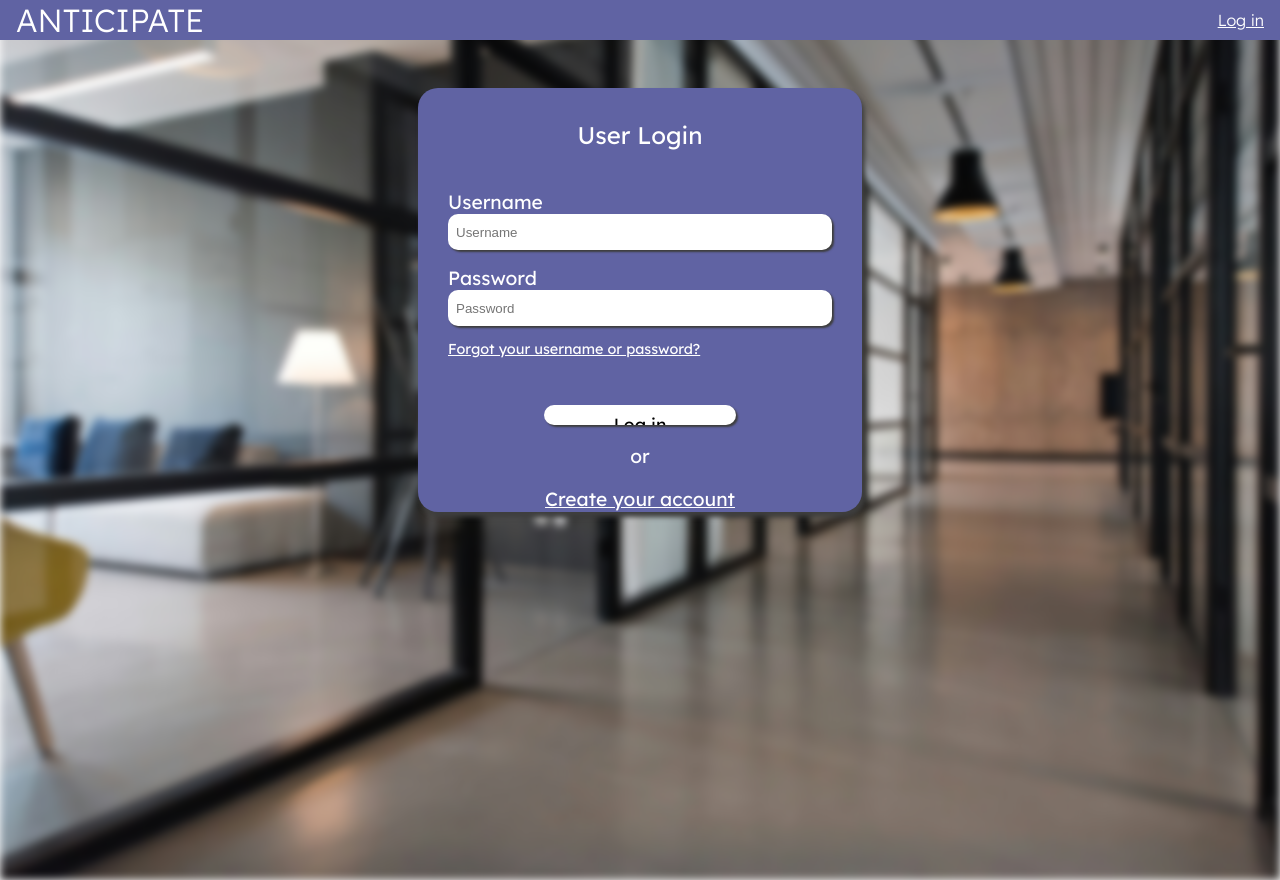
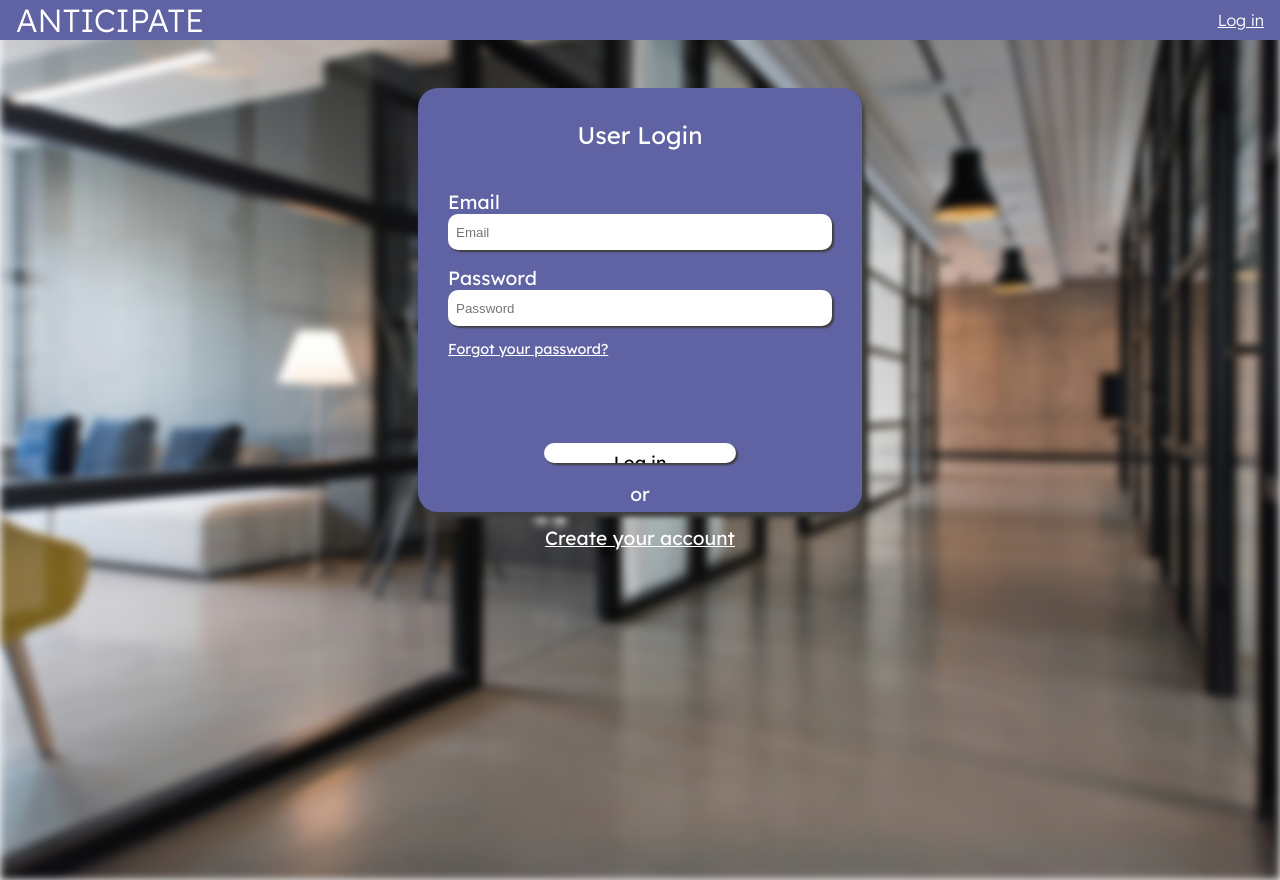
Before and after one commit to spham52/anticipate, a React (Create React App) app in the folder frontend/: page /login in a window 1280 px wide. Built offline with nearby package versions, Linux system fonts and the light colour scheme; no server answers.

Commit message:
- add login functionality to login page using Firebase auth

```diff
--- a/frontend/src/views/Login.jsx
+++ b/frontend/src/views/Login.jsx
@@ -1,32 +1,45 @@
 import Navbar from "../components/Navbar";
 import "./loginStyle.css"
-import { Link } from 'react-router-dom';
+import {Link} from 'react-router-dom';
+import {useState} from "react";
+import {signInWithEmailAndPassword} from 'firebase/auth';
+import {auth} from "../firebase/Firebase.jsx";
+import { useNavigate } from "react-router-dom";
+
 
 export default function Login() {
+    const [token, setToken] = useState(null);
+    const [email, setEmail] = useState(null);
+    const [password, setPassword] = useState(null);
+    const navigate = useNavigate();
+    const [error, setError] = useState(null);
+
     const onLogin = async (e) => {
         e.preventDefault();
-
-        const formData = new FormData();
-        const data = Object.fromEntries(formData);
-
-        const response = await fetch("http://localhost:8000/login", {
-            method: "POST",
-            headers: { "Content-Type": "application/json"},
-            body: JSON.stringify(data),
-        })
+        signInWithEmailAndPassword(auth, email, password)
+            .then((response) => {
+                navigate("/dashboard");
+            })
+            .catch((error) => {
+                setError("Incorrect email or password. Please try again.");
+                console.log(error);
+            })
     }
 
     return (
         <>
             <Navbar/>
             <div className="login-parent-container">
-                <form method="post" className="login-form">
+                <form method="post" className="login-form" onSubmit={onLogin}>
                     <p className="login-form-heading">User Login</p>
-                    <label htmlFor="username-input">Username</label>
-                    <input type="text" id="username-input" name="username-input" placeholder="Username"/>
-                    <label htmlFor="password-input">Password</label>
-                    <input type="password" id="password-input" placeholder="Password" name="password-input"/>
-                    <p className="login-forgot">Forgot your username or password?</p>
+                    <label htmlFor="email">Email</label>
+                    <input type="text" id="username-input" name="email" placeholder="Email"
+                           onChange={(e) => setEmail(e.target.value)}/>
+                    <label htmlFor="password">Password</label>
+                    <input type="password" id="password-input" placeholder="Password" name="password-input"
+                           onChange={(e) => setPassword(e.target.value)}/>
+                    <p className="login-forgot">Forgot your password?</p>
+                    <p id="login-error-message">{error}</p>
                     <input type="submit" value="Log in" className="login-form-submit"/>
                     <p id="login-or-text">or</p>
                     <Link to="/signup" id="login-create-account">Create your account</Link>
```
